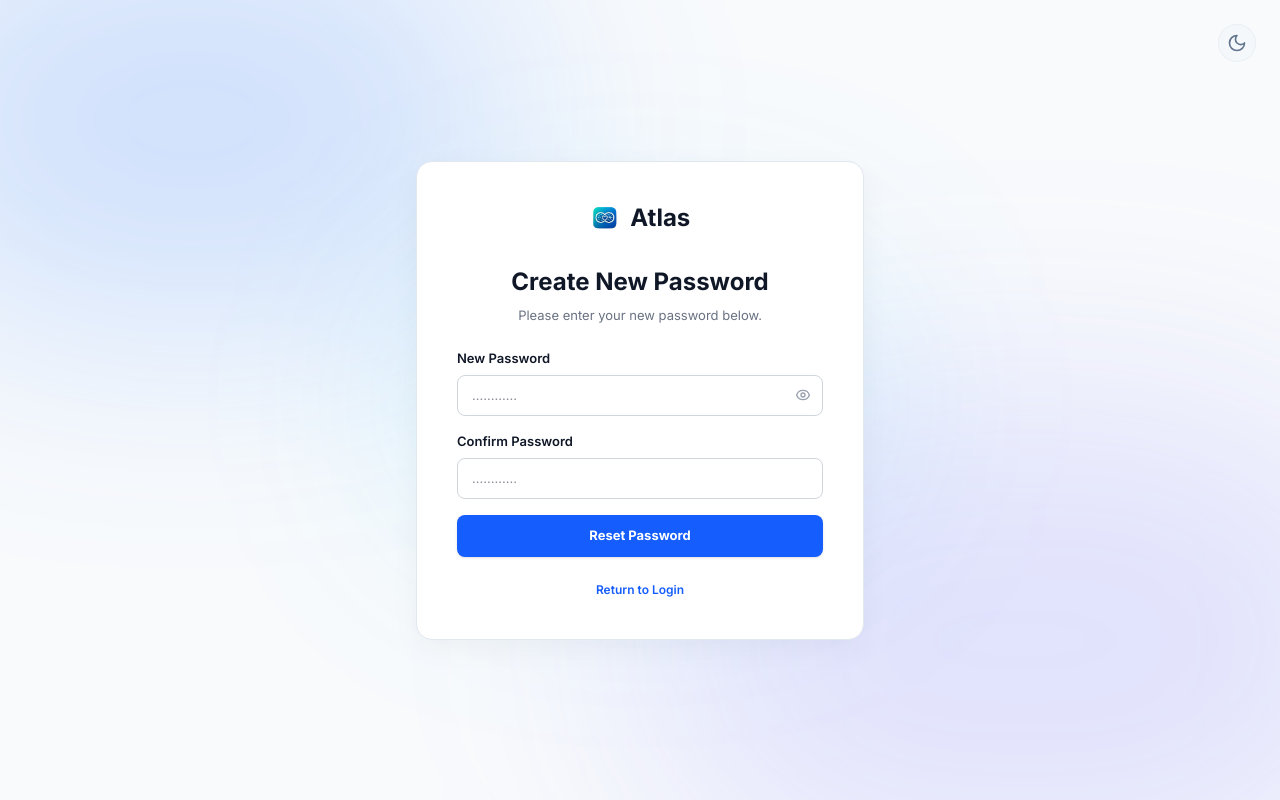
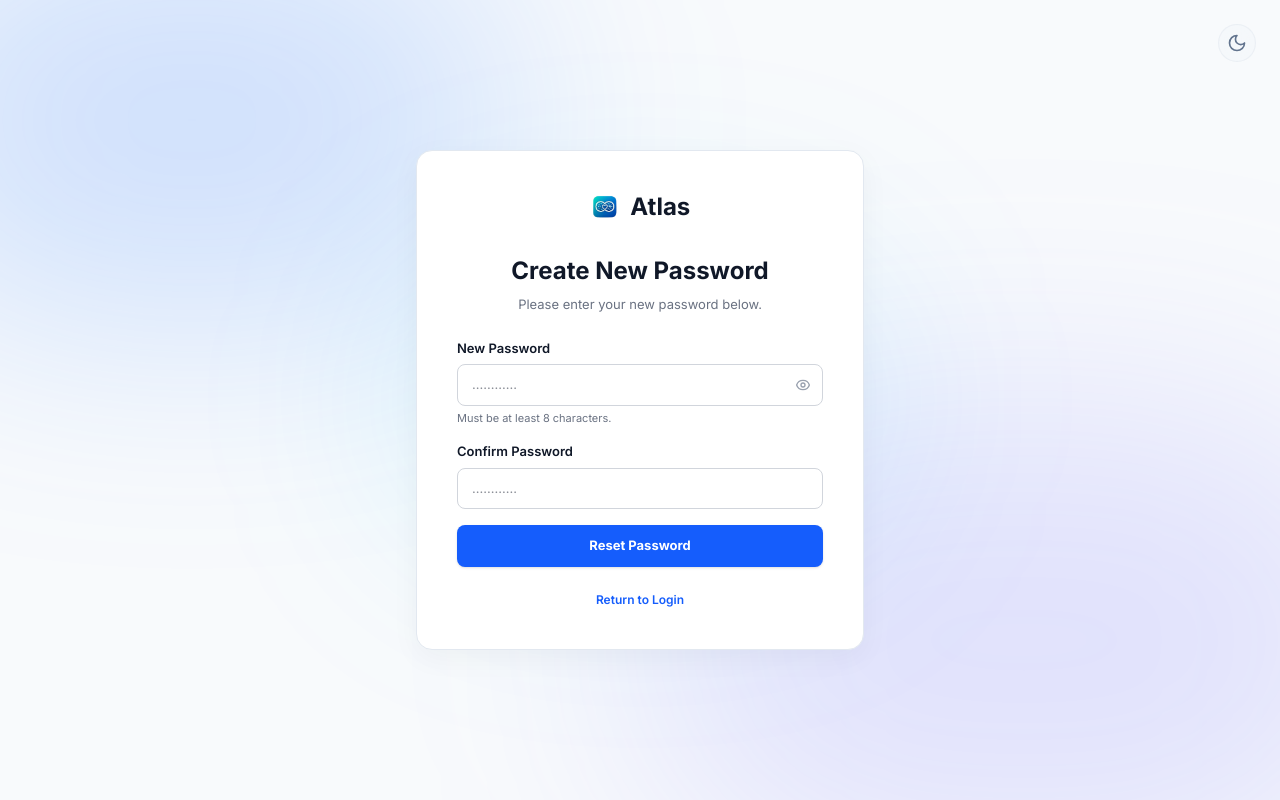
Before and after one commit to aryahanif/Magang-DDTech-2026, a Vue app in the folder atlas-frontend/: page /reset-password in a window 1280 px wide. Built offline with nearby package versions, Linux system fonts and the light colour scheme; no server answers; a web font is replaced by a local one; what mobile-drag-drop would draw is missing.

Commit message:
feat: Added visual hint for minimum 8 characters requirement in Reset Password form.

```diff
--- a/atlas-frontend/src/views/ResetPasswordView.vue
+++ b/atlas-frontend/src/views/ResetPasswordView.vue
@@ -71,6 +71,8 @@ const handleReset = async () => {
       successMessage.value = response.data.message || 'Password successfully reset! You can now log in.'
       newPassword.value = ''
       confirmPassword.value = ''
+      // Hapus token sesi lama agar sistem memaksa login ulang
+      localStorage.removeItem('auth_token')
     } else {
       errorMessage.value = 'Failed to reset password. Please try again.'
     }
@@ -148,10 +150,11 @@ const handleReset = async () => {
                 <svg class="h-4 w-4" xmlns="http://www.w3.org/2000/svg" fill="none" viewBox="0 0 24 24" stroke="currentColor">
                   <path v-if="!showPassword" stroke-linecap="round" stroke-linejoin="round" stroke-width="2" d="M15 12a3 3 0 11-6 0 3 3 0 016 0z" />
                   <path v-if="!showPassword" stroke-linecap="round" stroke-linejoin="round" stroke-width="2" d="M2.458 12C3.732 7.943 7.523 5 12 5c4.478 0 8.268 2.943 9.542 7-1.274 4.057-5.064 7-9.542 7-4.477 0-8.268-2.943-9.542-7z" />
-                  <path v-else stroke-linecap="round" stroke-linejoin="round" stroke-width="2" d="M13.875 18.825A10.05 10.05 0 0112 19c-4.478 0-8.268-2.943-9.543-7a9.97 9.97 0 011.563-3.029m5.858.908a3 3 0 114.243 4.243M9.878 9.878l4.242 4.242M9.88 9.88l-3.29-3.29m7.532 7.532l3.29 3.29M3 3l3.59 3.59m0 0A9.953 9.953 0 0112 5c4.478 0 8.268 2.943 9.543 7a10.025 10.025 0 01-4.132 5.411m0 0L21 21" />
+                  <path v-if="showPassword" stroke-linecap="round" stroke-linejoin="round" stroke-width="2" d="M13.875 18.825A10.05 10.05 0 0112 19c-4.478 0-8.268-2.943-9.543-7a9.97 9.97 0 011.563-3.029m5.858.908a3 3 0 114.243 4.243M9.878 9.878l4.242 4.242M9.88 9.88l-3.29-3.29m7.532 7.532l3.29 3.29M3 3l3.59 3.59m0 0A9.953 9.953 0 0112 5c4.478 0 8.268 2.943 9.543 7a10.025 10.025 0 01-4.132 5.411m0 0L21 21" />
                 </svg>
               </button>
             </div>
+            <p class="text-[11px] text-gray-500 dark:text-slate-400 mt-1">Must be at least 8 characters.</p>
           </div>
 
           <!-- Confirm Password -->
```
